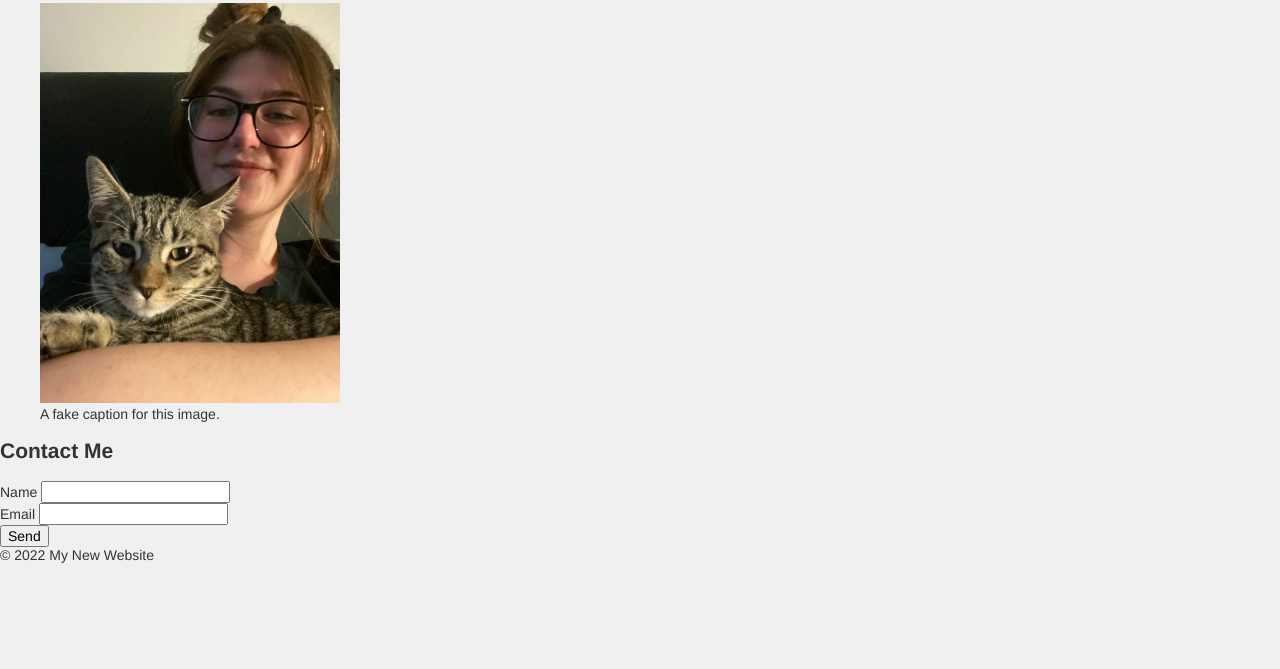
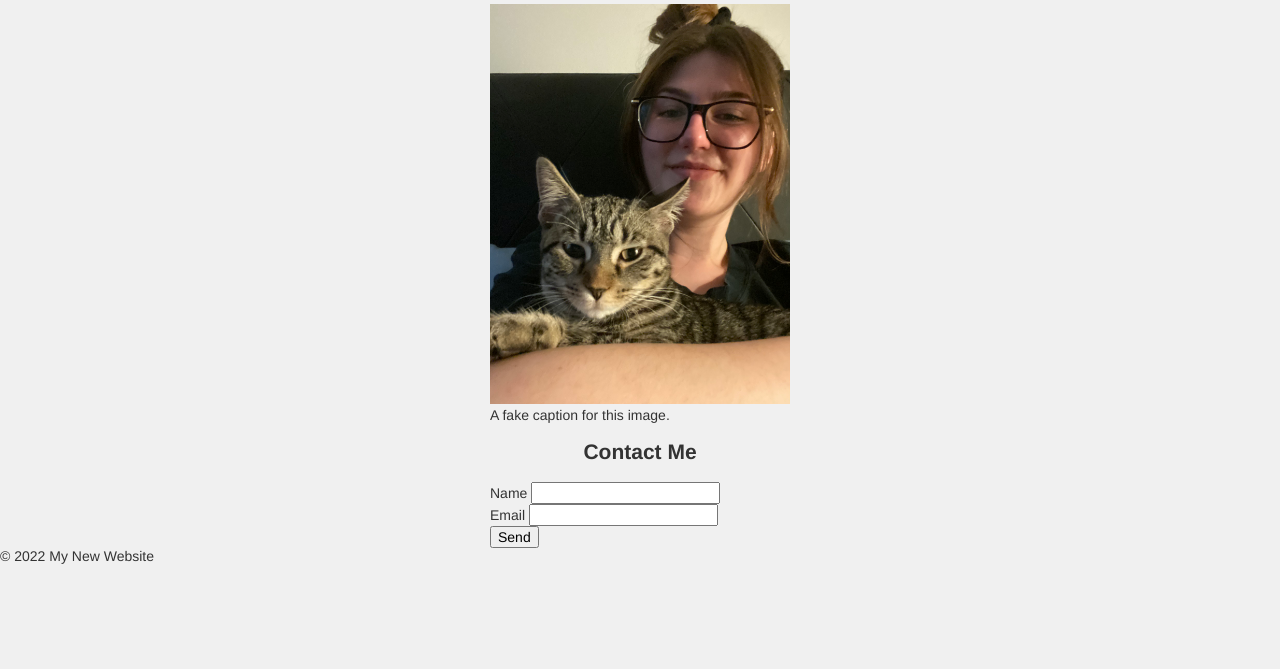
Before and after one commit to EllieWalsch/HTML-practice, a website built with Vite: page index.html in a window 1280 px wide. Shown: the part 131-800 px from the top of the page. Built offline with nearby package versions, Linux system fonts and the light colour scheme.

Commit message:
Update css to center h1, h2, form, and figure

```diff
--- a/src/style.css
+++ b/src/style.css
@@ -7,6 +7,7 @@ body {
 
 nav {
   background-color: #333;
+  border-bottom: 1px solid #000;
   color: #fff;
   padding: 10px;
 }
@@ -25,3 +26,20 @@ a {
   color: #fff;
   text-decoration: none;
 }
+
+figure {
+  margin: 0 auto;
+  width: 300px;
+
+}
+
+h1,
+h2 {
+  text-align: center;
+}
+
+form,
+figure {
+  margin: 0 auto;
+  width: 300px
+}
```
